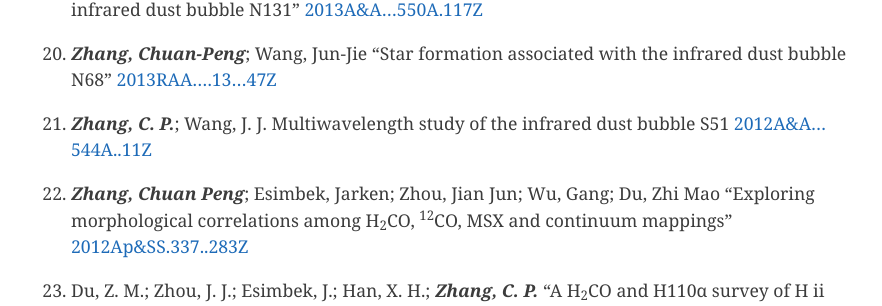
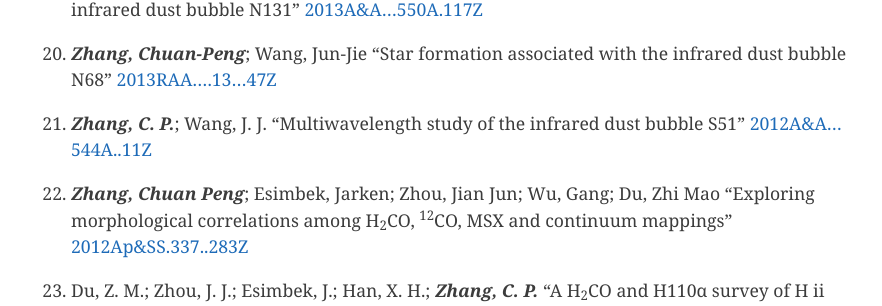
Before and after one commit to zcp521/zcp521.github.io, a Jekyll site: the page built from pub.md, in a window 1280 px wide and 900 px high, scrolled down 2121 px. Shown: the part 149-455 px from the top of the window, without its empty margins (193-1075 px from the left). Built offline with Jekyll 4.4.1, drawn with Linux system fonts in a browser that asks for light colours.

Commit message:
Update pub.md

```diff
--- a/pub.md
+++ b/pub.md
@@ -96,7 +96,7 @@ tagline: "My publication list"
 	[2013RAA....13...47Z](http://adsabs.harvard.edu/cgi-bin/nph-data_query?bibcode=2013RAA....13...47Z&db_key=AST&link_type=ABSTRACT)
 
 3. ***Zhang, C. P.***; Wang, J. J.
-	Multiwavelength study of the infrared dust bubble S51
+	"Multiwavelength study of the infrared dust bubble S51"
 	[2012A&A...544A..11Z](http://adsabs.harvard.edu/cgi-bin/nph-data_query?bibcode=2012A%26A...544A..11Z&db_key=AST&link_type=ABSTRACT)
 
 2. ***Zhang, Chuan Peng***; Esimbek, Jarken; Zhou, Jian Jun; Wu, Gang; Du, Zhi Mao
```
